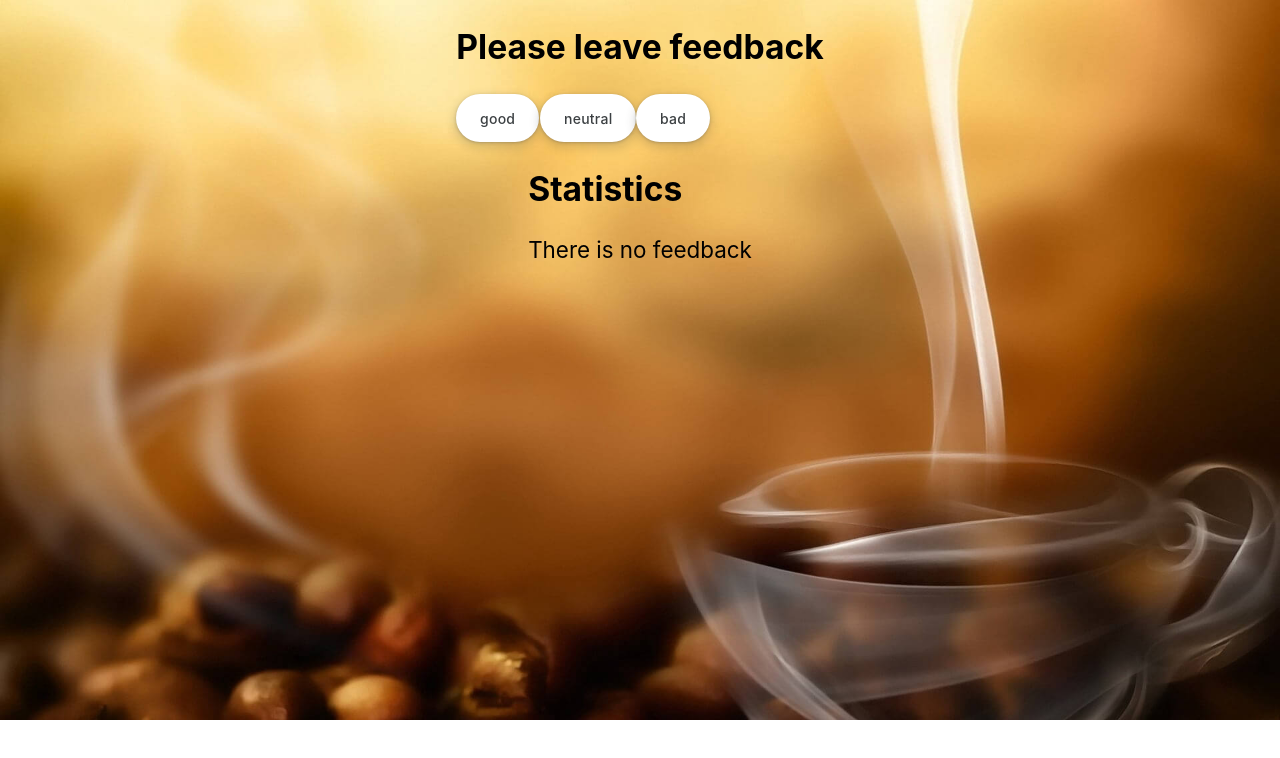
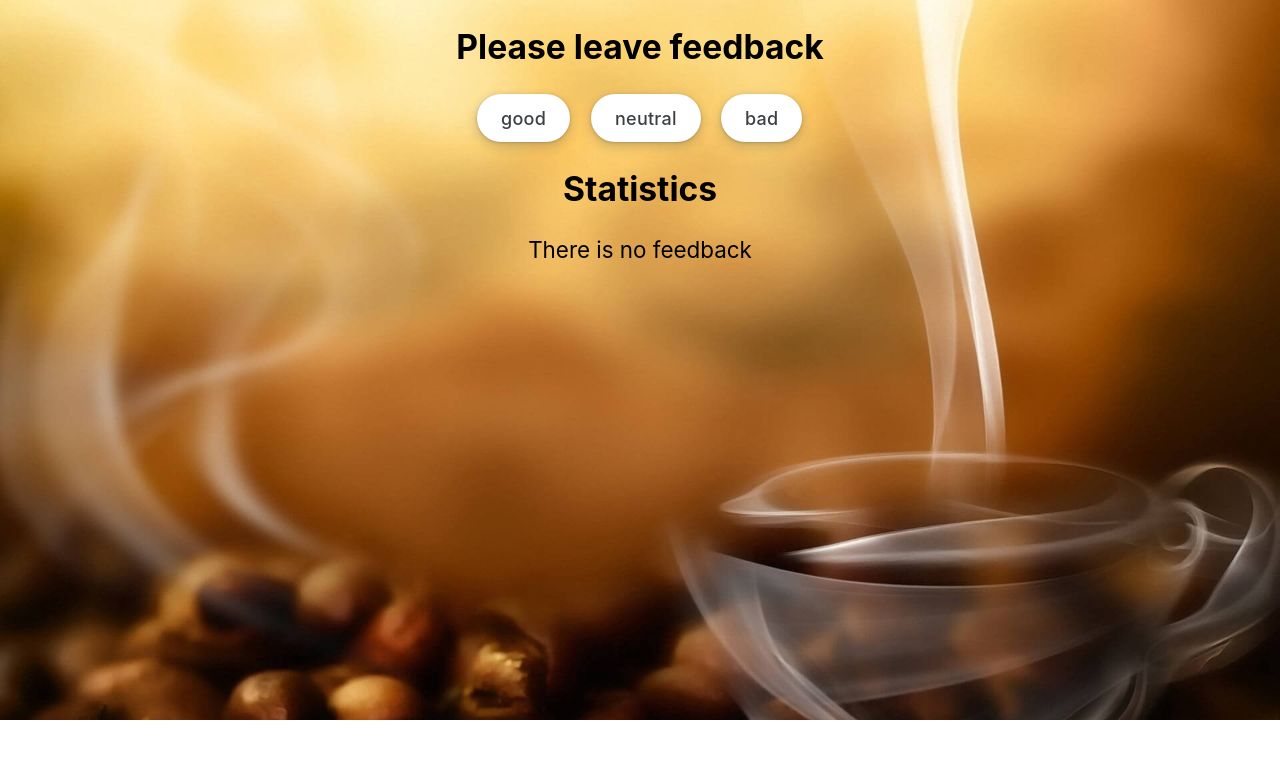
Before and after one commit to yura-prots/goit-react-hw-02-feedback, a React (Create React App) app: page / in a window 1280 px wide. Shown: the top 758 px of the page. Built offline with nearby package versions, Linux system fonts and the light colour scheme.

Commit message:
add styles

```diff
--- a/src/components/App.jsx
+++ b/src/components/App.jsx
@@ -1,10 +1,10 @@
 import { Component } from 'react';
 
+import { Container, Wrapper } from './App.styled';
+import { Section } from './Section/Section';
 import { Statistics } from './Statistics/Statistics';
 import { FeedbackOptions } from './FeedbackOptions/FeedbackOptions';
-import { Section } from './Section/Section';
 import { Notification } from './Notification/Notification';
-import { Container } from './App.styled';
 
 class App extends Component {
   state = {
@@ -37,10 +37,12 @@ class App extends Component {
     return (
       <Container>
         <Section title={'Please leave feedback'}>
-          <FeedbackOptions
-            options={{ good, neutral, bad }}
-            onLeaveFeedback={this.addFeedback}
-          ></FeedbackOptions>
+          <Wrapper>
+            <FeedbackOptions
+              options={{ good, neutral, bad }}
+              onLeaveFeedback={this.addFeedback}
+            ></FeedbackOptions>
+          </Wrapper>
         </Section>
 
         <Section title={'Statistics'}>
--- a/src/components/App.styled.js
+++ b/src/components/App.styled.js
@@ -6,3 +6,8 @@ export const Container = styled.div`
   align-items: center;
   font-size: 1.4rem;
 `;
+
+export const Wrapper = styled.div`
+  display: flex;
+  justify-content: space-evenly;
+`;
--- a/src/components/FeedbackOptions/FeedbackOptions.styled.js
+++ b/src/components/FeedbackOptions/FeedbackOptions.styled.js
@@ -13,8 +13,7 @@ export const Button = styled.button`
   cursor: pointer;
   display: inline-flex;
   fill: currentcolor;
-  /* font-family: 'Google Sans', Roboto, Arial, sans-serif; */
-  font-size: 14px;
+  font-size: 18px;
   font-weight: 500;
   height: 48px;
   justify-content: center;
--- a/src/components/Section/Section.jsx
+++ b/src/components/Section/Section.jsx
@@ -1,10 +1,10 @@
-import { Wrapper, Title } from './Section.styled';
+import { Title } from './Section.styled';
 
 export const Section = ({ title, children }) => {
   return (
-    <Wrapper>
+    <section>
       <Title>{title}</Title>
       {children}
-    </Wrapper>
+    </section>
   );
 };
--- a/src/components/Section/Section.styled.js
+++ b/src/components/Section/Section.styled.js
@@ -1,5 +1,5 @@
 import styled from 'styled-components';
 
-export const Wrapper = styled.section``;
-
-export const Title = styled.h2``;
+export const Title = styled.h2`
+  text-align: center;
+`;
--- a/src/components/Statistics/Statistics.styled.js
+++ b/src/components/Statistics/Statistics.styled.js
@@ -9,7 +9,7 @@ export const List = styled.ul`
   box-shadow: 0.25rem 0.25rem 0.75rem rgb(0 0 0 / 0.15);
   padding: 0;
   margin: 0;
-  border-radius: 0.1rem;
+  border-radius: 0.75rem;
 `;
 
 export const Item = styled.li`
```
